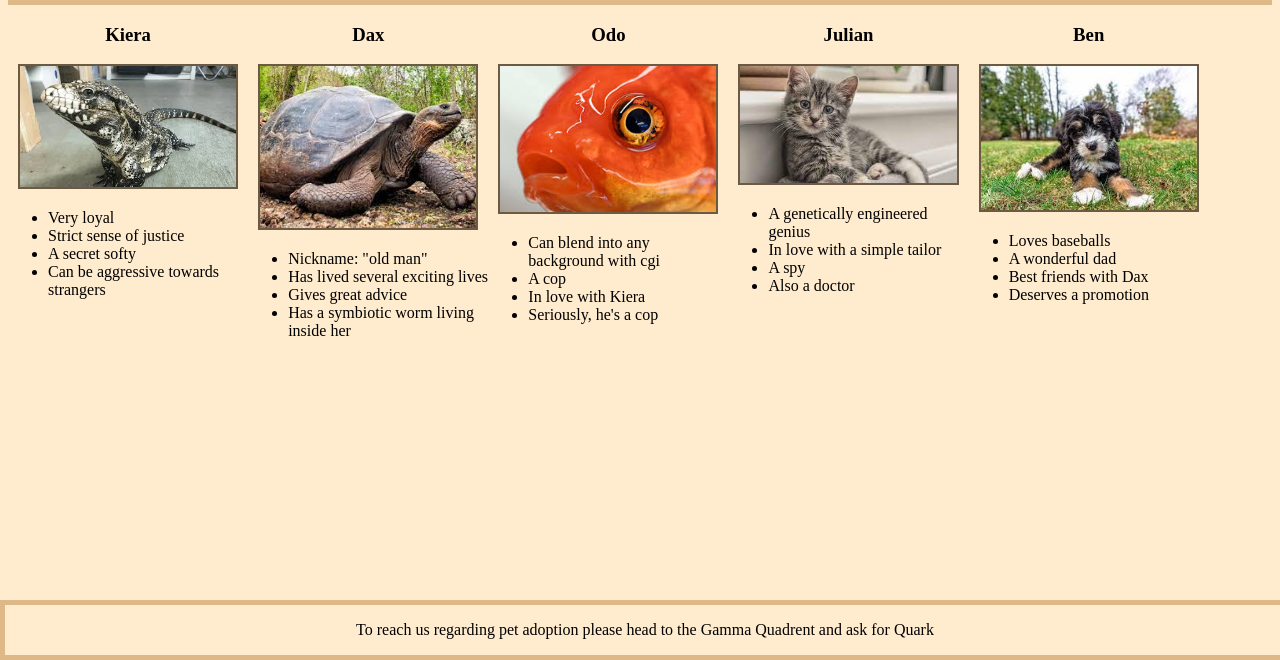
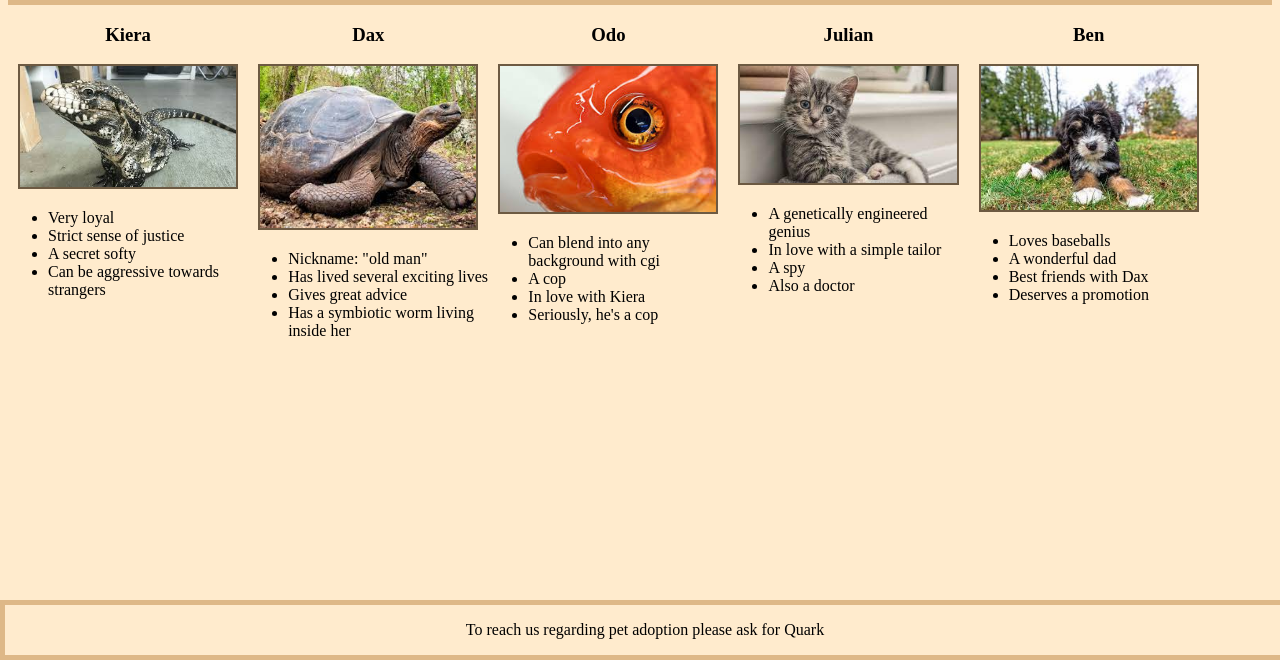
Before and after one commit to MxZoe/animal-shelter, a plain HTML site: page index.html in a window 1280 px wide. Shown: the part 140-800 px from the top of the page. Drawn offline with Linux system fonts and the light colour scheme.

Commit message:
fix a typo

```diff
--- a/index.html
+++ b/index.html
@@ -67,7 +67,7 @@
   </div>
 
   <div class="footer">
-    <p>To reach us regarding pet adoption please head to the Gamma Quadrent and ask for Quark</p>
+    <p>To reach us regarding pet adoption please ask for Quark</p>
   </div>
 </body>
 
```
